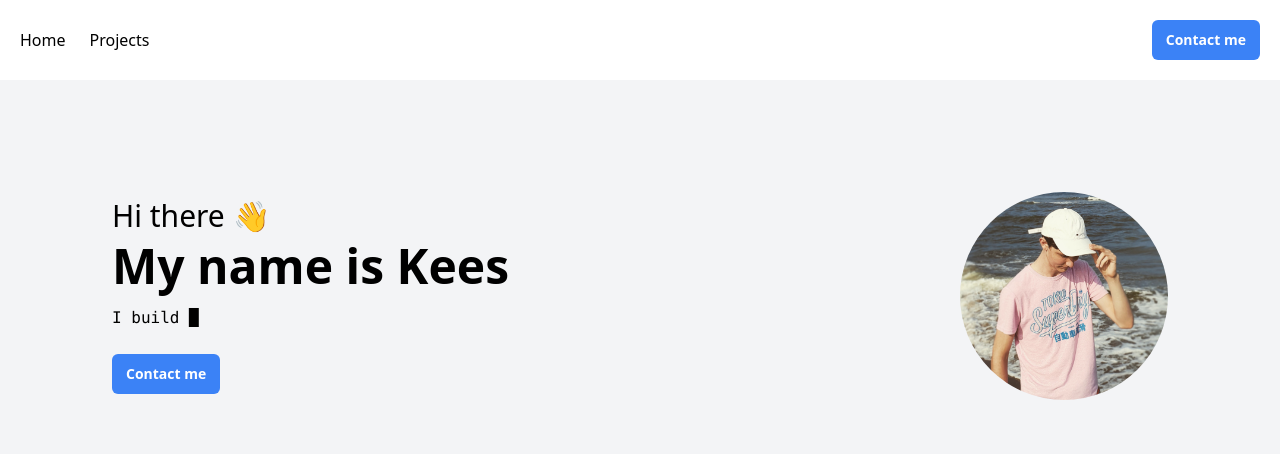
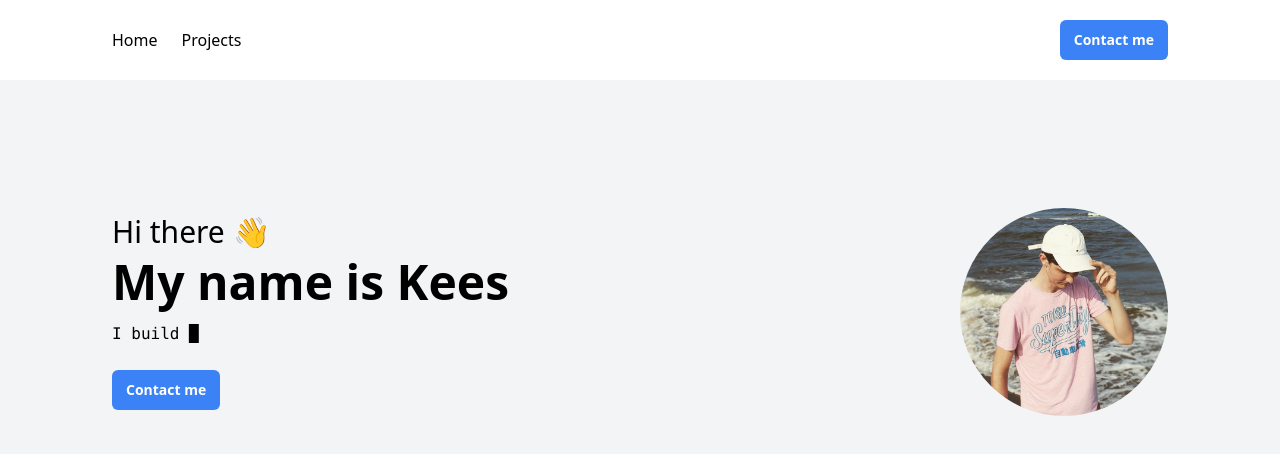
Before and after one commit to keesvv/portfolio, a Vue app: page / in a window 1280 px wide. Shown: the top 454 px of the page. Built offline with nearby package versions, Linux system fonts and the light colour scheme.

Commit message:
feat: add base padding

```diff
--- a/src/components/Jumbotron.vue
+++ b/src/components/Jumbotron.vue
@@ -1,5 +1,7 @@
 <template>
-  <div class="jumbotron flex justify-between items-center bg-gray-100 p-28">
+  <div
+    class="jumbotron flex justify-between items-center bg-gray-100 px-base py-32"
+  >
     <div class="left">
       <h1 class="text-3xl mb-2">Hi there 👋</h1>
       <h2 class="text-5xl font-bold mb-4">My name is Kees</h2>
--- a/src/components/Navbar.vue
+++ b/src/components/Navbar.vue
@@ -1,5 +1,5 @@
 <template>
-  <nav class="navbar flex items-center justify-between p-5">
+  <nav class="navbar flex items-center justify-between px-base py-5">
     <ul class="flex space-x-6">
       <li><a href="#">Home</a></li>
       <li><a href="#projects">Projects</a></li>
--- a/tailwind.config.js
+++ b/tailwind.config.js
@@ -4,7 +4,11 @@ module.exports = {
     "./src/**/*.{vue,ts}",
   ],
   theme: {
-    extend: {},
+    extend: {
+      padding: {
+        base: '7rem'
+      }
+    },
   },
   plugins: [],
 }
```
